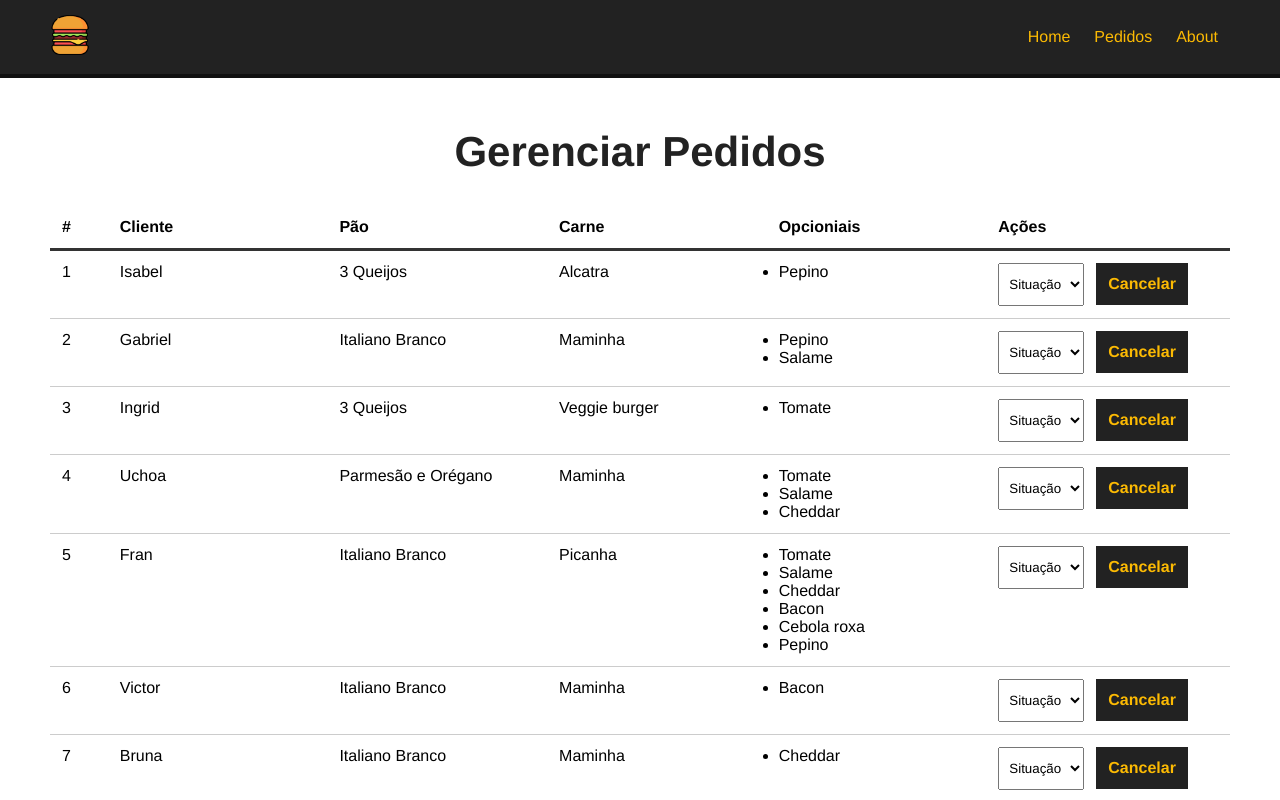
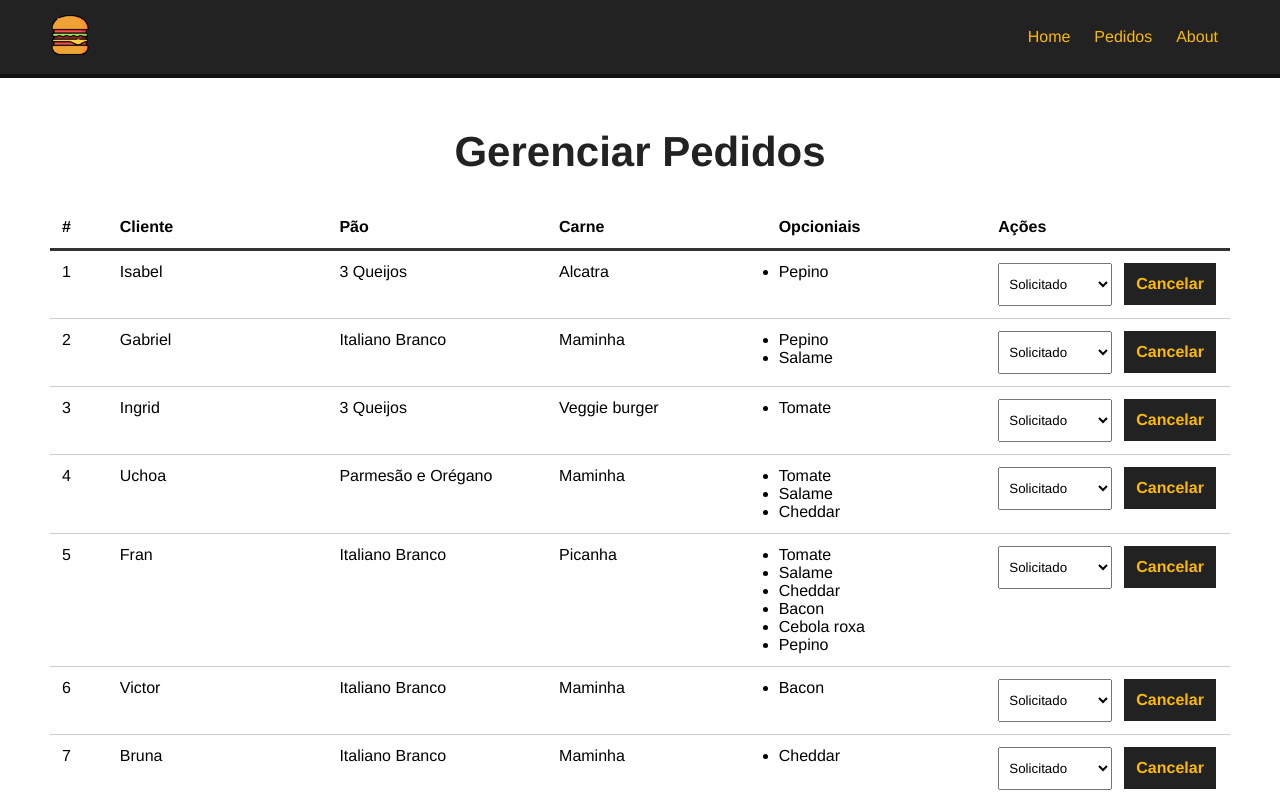
Before and after one commit to IsabelBoaventura/VueJs, a Vue app in the folder MatheusBasttisti/make_your_burger/: page /pedidos in a window 1280 px wide. Shown: the top 800 px of the page. Built offline with nearby package versions, Linux system fonts and the light colour scheme; data requests are answered from the project's data file.

Commit message:
Finalizando aula 30

```diff
--- a/MatheusBasttisti/make_your_burger/src/components/Dashboard.vue
+++ b/MatheusBasttisti/make_your_burger/src/components/Dashboard.vue
@@ -26,6 +26,7 @@
                 <div>
                     <select name="status" id="status" class="status">
                         <option value="">Situação</option>
+                        <option v-for="s in status" :key="s.id" value="s.tipo" :selected="burger.status == s.tipo" >{{ s.tipo }}</option>
                     </select>
                     <button class="delete-btn">Cancelar</button>
 
@@ -49,14 +50,24 @@
     },
     methods:{
         async getPedidos(){
-            console.log( ' oi ');
+
             const req = await fetch("http://localhost:3000/burgers");
             const data_banco = await req.json();
             this.burgers = data_banco ;
 
             //resgatar os status
+            this.getStatus();
 
-            console.log( this.burgers );
+            //console.log( this.burgers );
+
+        },
+        async getStatus(){
+
+            const req = await fetch("http://localhost:3000/status");
+            const status_banco = await req.json();
+            this.status = status_banco;
+
+           // console.log( this.status);
 
         }
     },
```
Also changed, not shown: 1 other file (tests, documents, lock files or other folders).
